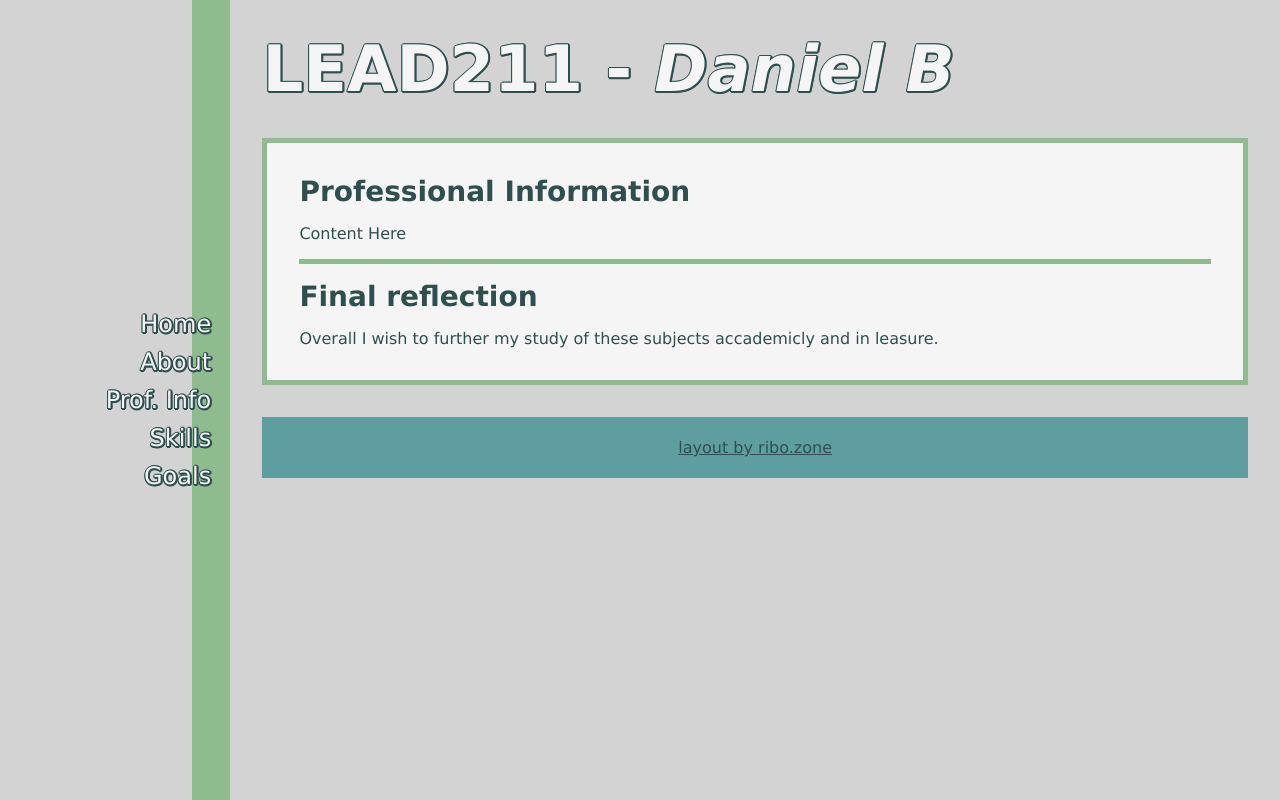
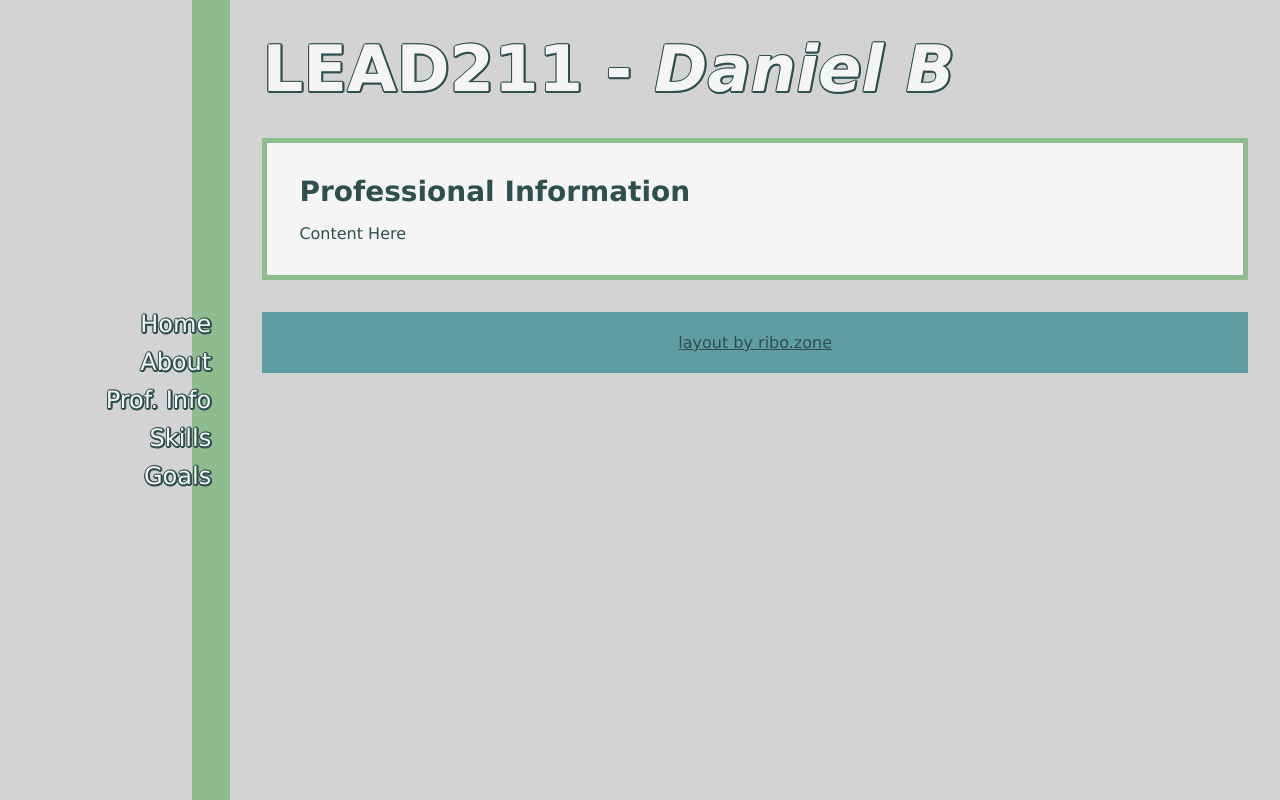
Before and after one commit to LegumeAppreciator/LEAD211, a plain HTML site: page pi.html in a window 1280 px wide. Drawn offline with Linux system fonts and the light colour scheme.

Commit message:
Update pi.html

```diff
--- a/pi.html
+++ b/pi.html
@@ -41,10 +41,6 @@
 <section> <!-- Sections are styled with borders, padding, margins, etc -->
   <h3>Professional Information</h3>
   <p>Content Here</p>
-  <hr>
-
-  <h3>Final reflection</h3>
-  <p> Overall I wish to further my study of these subjects accademicly and in leasure. </p>
 
 </section>
 
```
